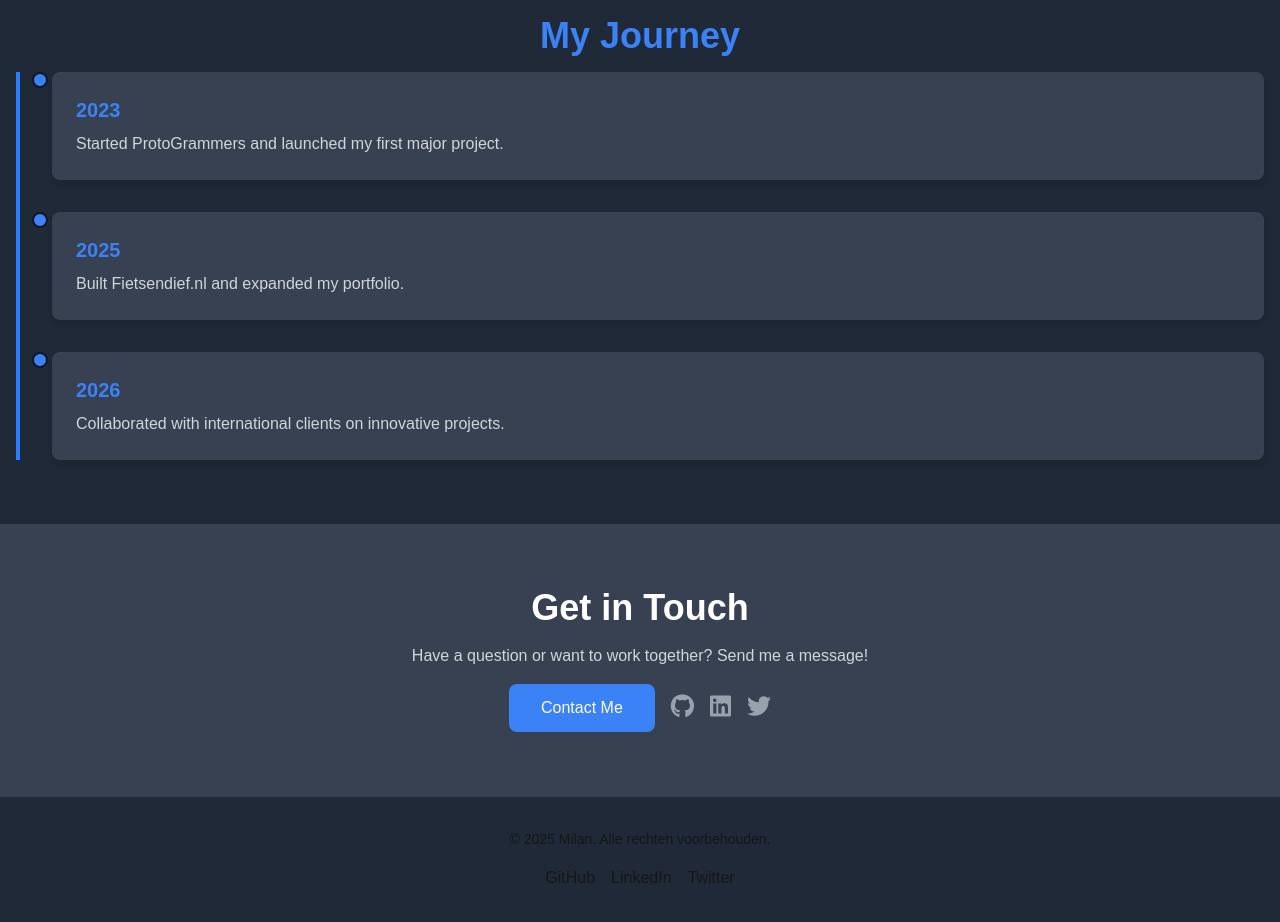
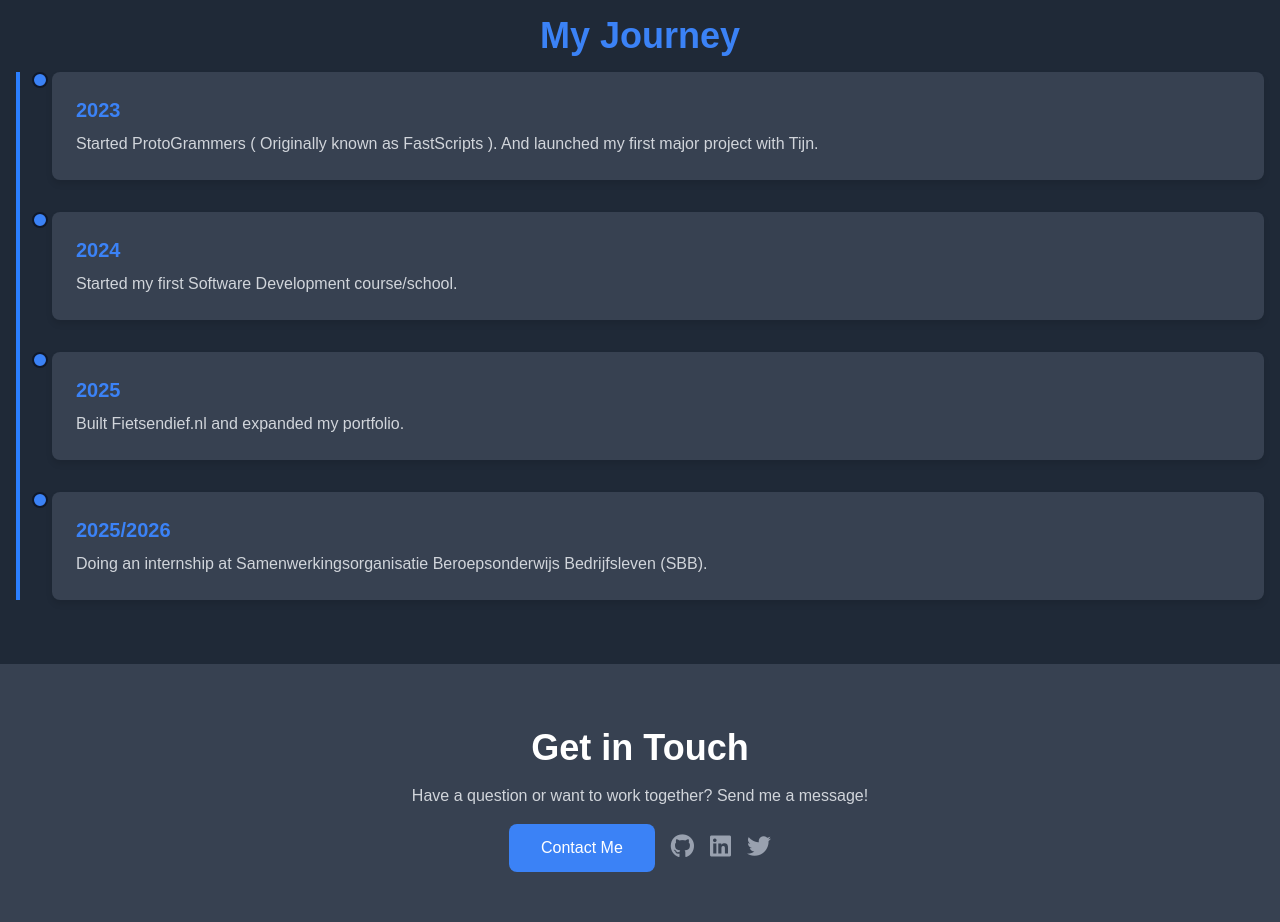
Before and after one commit to gmxjnr/fietsendief.nl, a Next.js app in the folder fietsendief.nl/: page / in a window 1280 px wide. Shown: the part 2520-3442 px from the top of the page. Built offline with nearby package versions, Linux system fonts and the light colour scheme.

Commit message:
Update timeline events with additional details and new entry for 2024

```diff
--- a/fietsendief.nl/components/Timeline.jsx
+++ b/fietsendief.nl/components/Timeline.jsx
@@ -2,15 +2,19 @@ export default function Timeline() {
   const events = [
     {
       year: "2023",
-      description: "Started ProtoGrammers and launched my first major project.",
+      description: "Started ProtoGrammers ( Originally known as FastScripts ). And launched my first major project with Tijn.",
+    },
+    {
+        year: "2024",
+        description: "Started my first Software Development course/school.",
     },
     {
       year: "2025",
       description: "Built Fietsendief.nl and expanded my portfolio.",
     },
     {
-      year: "2026",
-      description: "Collaborated with international clients on innovative projects.",
+      year: "2025/2026",
+      description: "Doing an internship at Samenwerkingsorganisatie Beroepsonderwijs Bedrijfsleven (SBB).",
     },
   ];
 
```
